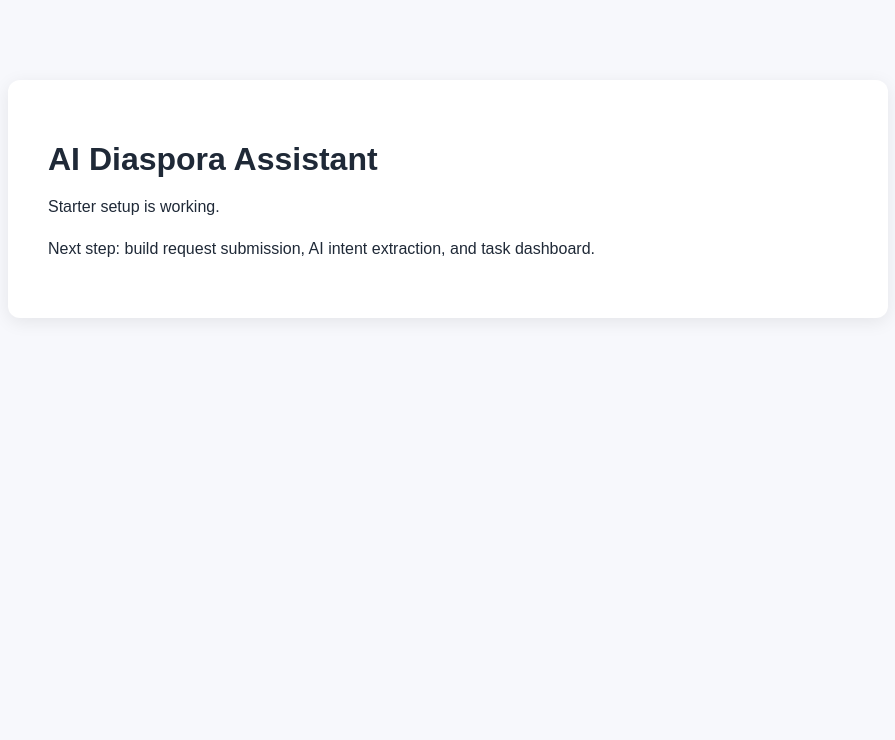
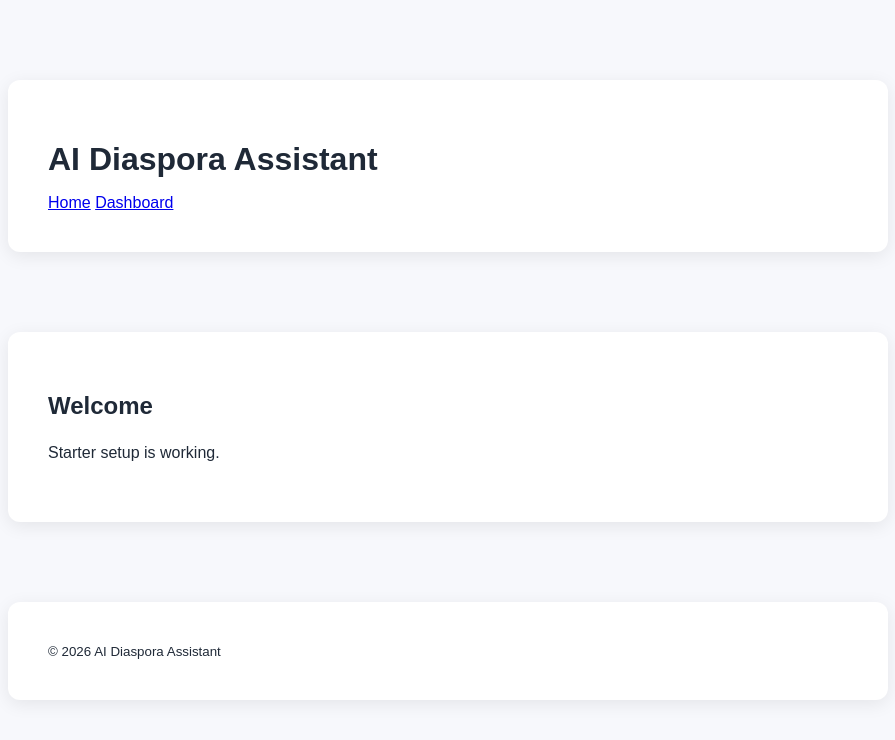
Before and after one commit to chegeharrison/ai-diaspora-assistant-267, a Django app: template templates/core/index.html in a window 1280 px wide. Shown: the top 740 px of the page, without its empty margins (192-1087 px from the left). Run offline with Django 5.2, Linux system fonts and the light colour scheme; the template is opened without the code that fills it, so the values that code supplies are empty.

Commit message:
feat: add shared base template and homepage

```diff
--- /dev/null
+++ b/templates/base.html
@@ -0,0 +1,38 @@
+<!DOCTYPE html>
+<html lang="en">
+<head>
+    <meta charset="UTF-8">
+    <meta name="viewport" content="width=device-width, initial-scale=1.0">
+    <title>{% block title %}AI Diaspora Assistant{% endblock %}</title>
+    <link rel="stylesheet" href="/static/css/styles.css">
+</head>
+<body>
+    <header>
+        <div class="container">
+            <h1>AI Diaspora Assistant</h1>
+            <nav>
+                <a href="/">Home</a>
+                <a href="/dashboard/">Dashboard</a>
+            </nav>
+        </div>
+    </header>
+
+    <main class="container">
+        {% if messages %}
+            <div class="messages">
+                {% for message in messages %}
+                    <div class="alert">{{ message }}</div>
+                {% endfor %}
+            </div>
+        {% endif %}
+
+        {% block content %}{% endblock %}
+    </main>
+
+    <footer>
+        <div class="container">
+            <small>&copy; 2026 AI Diaspora Assistant</small>
+        </div>
+    </footer>
+</body>
+</html>
--- a/templates/core/index.html
+++ b/templates/core/index.html
@@ -1,16 +1,8 @@
-<!DOCTYPE html>
-<html lang="en">
-<head>
-    <meta charset="UTF-8">
-    <meta name="viewport" content="width=device-width, initial-scale=1.0">
-    <title>AI Diaspora Assistant</title>
-    <link rel="stylesheet" href="/static/css/styles.css">
-</head>
-<body>
-    <div class="container">
-        <h1>AI Diaspora Assistant</h1>
-        <p>Starter setup is working.</p>
-        <p>Next step: build request submission, AI intent extraction, and task dashboard.</p>
-    </div>
-</body>
-</html>
+{% extends "base.html" %}
+
+{% block title %}Home | AI Diaspora Assistant{% endblock %}
+
+{% block content %}
+    <h2>Welcome</h2>
+    <p>Starter setup is working.</p>
+{% endblock %}
```
